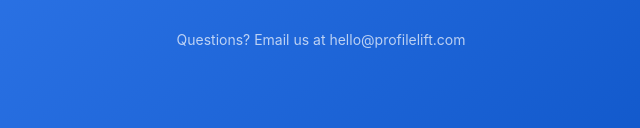
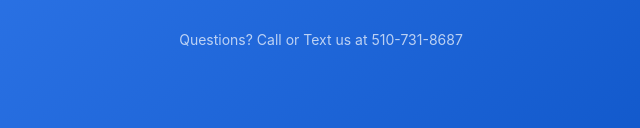
Before and after one commit to WafflesNZXT/ProfileLift, a plain HTML site: page index.html in a window 1280 px wide. Shown: the part 2258-2386 px from the top of the page, 319-959 px from the left. Drawn offline with Linux system fonts and the light colour scheme.

```diff
--- a/index.html
+++ b/index.html
@@ -271,7 +271,7 @@
             </div>
 
             <p class="cta-contact">
-                Questions? Email us at hello@profilelift.com
+                Questions? Call or Text us at 510-731-8687
             </p>
         </div>
     </section>
```
